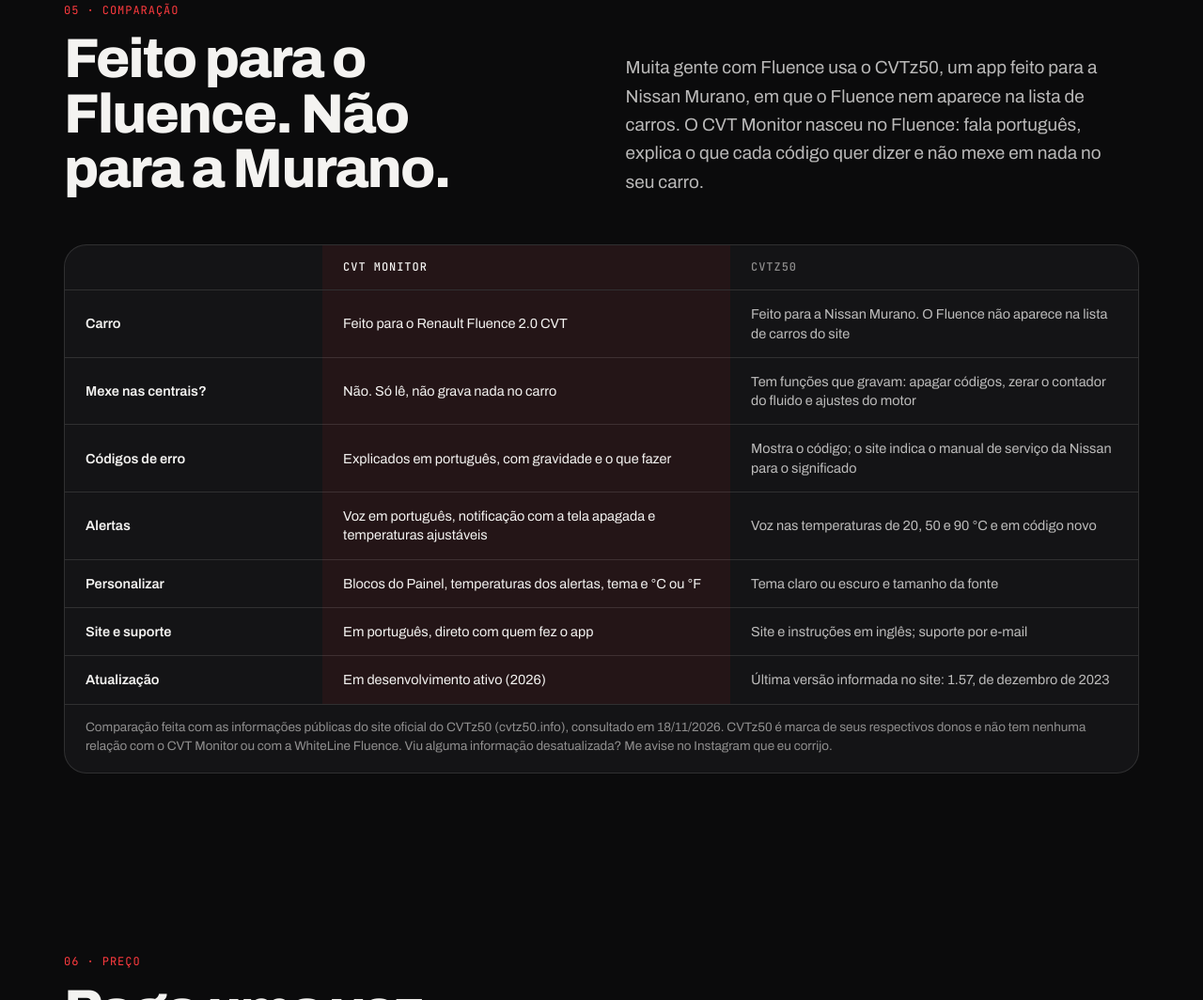
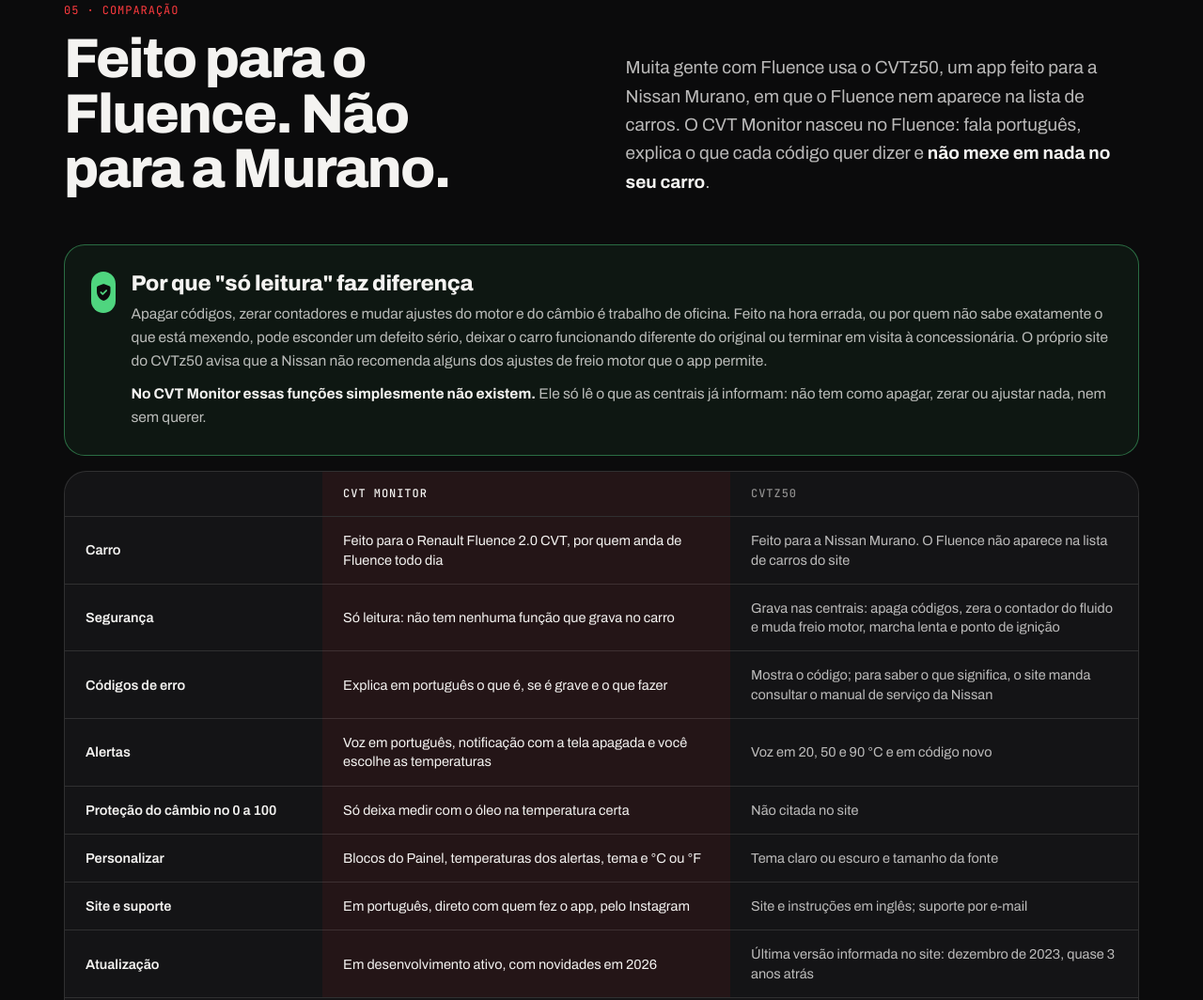
Before and after one commit to Wessel2007/whiteline_fluence, a plain HTML site: page site/cvt-monitor.html in a window 1280 px wide. Shown: the part 5327-6391 px from the top of the page at 94% size. Drawn offline with nearby package versions, Linux system fonts and the light colour scheme; a web font is replaced by a local one.

Commit message:
feat: comparação com o CVTz50 mais assertiva, com destaque para a segurança
- Quadro "Por que só leitura faz diferença": risco de apagar códigos e
  mudar ajustes sem conhecimento, e o aviso do próprio site do CVTz50 sobre
  ajustes de freio motor não recomendados pela Nissan
- Linhas novas e mais diretas: Segurança, Proteção do câmbio no 0 a 100 e
  "quase 3 anos" desde a última versão informada
- Continua só com fatos do site oficial, com fonte e data

Co-Authored-By: Claude Opus 5.5 <noreply@anthropic.com>

```diff
--- a/site/cvt-monitor.html
+++ b/site/cvt-monitor.html
@@ -26,7 +26,7 @@
 <link rel="preconnect" href="https://fonts.gstatic.com" crossorigin>
 <link href="https://fonts.googleapis.com/css2?family=Archivo:wdth,wght@62..125,400..900&family=Barlow+Condensed:ital,wght@1,800&family=JetBrains+Mono:wght@400;500;700&display=swap" rel="stylesheet">
 <!-- Ícones das telas do app: só os usados (a lista precisa ficar em ordem alfabética) -->
-<link href="https://fonts.googleapis.com/css2?family=Material+Symbols+Rounded:opsz,wght,FILL,GRAD@24,400,0..1,0&icon_names=ac_unit,battery_5_bar,bluetooth,bolt,calendar_month,check_circle,chevron_right,device_thermostat,error,info,local_fire_department,local_gas_station,monitor_heart,navigation,restart_alt,settings,settings_input_component,show_chart,signal_cellular_alt,speed,thermostat,timer,touch_app,tune,warning,water_drop&display=block" rel="stylesheet">
+<link href="https://fonts.googleapis.com/css2?family=Material+Symbols+Rounded:opsz,wght,FILL,GRAD@24,400,0..1,0&icon_names=ac_unit,battery_5_bar,bluetooth,bolt,calendar_month,check_circle,chevron_right,device_thermostat,error,info,local_fire_department,local_gas_station,monitor_heart,navigation,restart_alt,settings,settings_input_component,show_chart,signal_cellular_alt,speed,thermostat,timer,touch_app,tune,verified_user,warning,water_drop&display=block" rel="stylesheet">
 <style>
 :root{--bg:#0b0b0c;--bg2:#141416;--fg:#f4f3f1;--red:#e3262c;--red-hi:#ff3b3f;--red-dk:#c81e24;--line:rgba(244,243,241,.12);--muted:rgba(244,243,241,.75);--dim:rgba(244,243,241,.55);--mono:'JetBrains Mono',ui-monospace,monospace;
   /* cores do app (tema escuro do CVT Monitor) */
@@ -343,6 +343,13 @@ button{font-family:inherit}
 .wl-more-grid b{font-weight:800;font-stretch:110%;font-size:20px;letter-spacing:-.01em}
 .wl-more-grid p{margin:0;font-size:15px;line-height:1.55;color:var(--muted);text-wrap:pretty}
 /* Comparação com o CVTz50 */
+.wl-vs-why{display:flex;gap:16px;margin:0 0 16px;padding:clamp(20px,2.6vw,28px);border:1px solid rgba(79,213,127,.45);border-radius:22px;background:rgba(79,213,127,.06)}
+.wl-vs-why .ms{flex:none;width:44px;height:44px;border-radius:14px;background:var(--a-ok);color:#0b0b0c;display:flex;align-items:center;justify-content:center;font-variation-settings:'FILL' 1}
+.wl-vs-why b{display:block;font-weight:800;font-stretch:110%;font-size:clamp(19px,2vw,23px);letter-spacing:-.01em;margin-bottom:8px}
+.wl-vs-why p{margin:0 0 10px;font-size:15.5px;line-height:1.6;color:var(--muted);text-wrap:pretty}
+.wl-vs-why p:last-child{margin:0}
+.wl-vs-why strong{color:var(--fg)}
+@media (max-width:640px){.wl-vs-why{flex-direction:column;gap:12px}}
 .wl-plans.wl-vs table{min-width:0}
 .wl-plans.wl-vs col.c-feat{width:24%}
 .wl-plans.wl-vs td{text-align:left!important;font-size:14.5px}
@@ -887,7 +894,15 @@ button{font-family:inherit}
         <span class="wl-num wl-mono">05 · Comparação</span>
         <h2 class="wl-h2" id="comparar-t">Feito para o Fluence. Não para a Murano.</h2>
       </div>
-      <p data-reveal>Muita gente com Fluence usa o CVTz50, um app feito para a Nissan Murano, em que o Fluence nem aparece na lista de carros. O CVT Monitor nasceu no Fluence: fala português, explica o que cada código quer dizer e não mexe em nada no seu carro.</p>
+      <p data-reveal>Muita gente com Fluence usa o CVTz50, um app feito para a Nissan Murano, em que o Fluence nem aparece na lista de carros. O CVT Monitor nasceu no Fluence: fala português, explica o que cada código quer dizer e <strong style="color:var(--fg)">não mexe em nada no seu carro</strong>.</p>
+    </div>
+    <div class="wl-vs-why" data-reveal>
+      <span class="ms" aria-hidden="true">verified_user</span>
+      <div>
+        <b>Por que "só leitura" faz diferença</b>
+        <p>Apagar códigos, zerar contadores e mudar ajustes do motor e do câmbio é trabalho de oficina. Feito na hora errada, ou por quem não sabe exatamente o que está mexendo, pode esconder um defeito sério, deixar o carro funcionando diferente do original ou terminar em visita à concessionária. O próprio site do CVTz50 avisa que a Nissan não recomenda alguns dos ajustes de freio motor que o app permite.</p>
+        <p><strong>No CVT Monitor essas funções simplesmente não existem.</strong> Ele só lê o que as centrais já informam: não tem como apagar, zerar ou ajustar nada, nem sem querer.</p>
+      </div>
     </div>
     <div class="wl-plans wl-vs" data-reveal>
       <table>
@@ -897,13 +912,14 @@ button{font-family:inherit}
           <tr><th scope="col"></th><th scope="col" class="c-full">CVT Monitor</th><th scope="col">CVTz50</th></tr>
         </thead>
         <tbody>
-          <tr><td>Carro</td><td class="c-full">Feito para o Renault Fluence 2.0 CVT</td><td>Feito para a Nissan Murano. O Fluence não aparece na lista de carros do site</td></tr>
-          <tr><td>Mexe nas centrais?</td><td class="c-full">Não. Só lê, não grava nada no carro</td><td>Tem funções que gravam: apagar códigos, zerar o contador do fluido e ajustes do motor</td></tr>
-          <tr><td>Códigos de erro</td><td class="c-full">Explicados em português, com gravidade e o que fazer</td><td>Mostra o código; o site indica o manual de serviço da Nissan para o significado</td></tr>
-          <tr><td>Alertas</td><td class="c-full">Voz em português, notificação com a tela apagada e temperaturas ajustáveis</td><td>Voz nas temperaturas de 20, 50 e 90 °C e em código novo</td></tr>
+          <tr><td>Carro</td><td class="c-full">Feito para o Renault Fluence 2.0 CVT, por quem anda de Fluence todo dia</td><td>Feito para a Nissan Murano. O Fluence não aparece na lista de carros do site</td></tr>
+          <tr><td>Segurança</td><td class="c-full">Só leitura: não tem nenhuma função que grava no carro</td><td>Grava nas centrais: apaga códigos, zera o contador do fluido e muda freio motor, marcha lenta e ponto de ignição</td></tr>
+          <tr><td>Códigos de erro</td><td class="c-full">Explica em português o que é, se é grave e o que fazer</td><td>Mostra o código; para saber o que significa, o site manda consultar o manual de serviço da Nissan</td></tr>
+          <tr><td>Alertas</td><td class="c-full">Voz em português, notificação com a tela apagada e você escolhe as temperaturas</td><td>Voz em 20, 50 e 90 °C e em código novo</td></tr>
+          <tr><td>Proteção do câmbio no 0 a 100</td><td class="c-full">Só deixa medir com o óleo na temperatura certa</td><td>Não citada no site</td></tr>
           <tr><td>Personalizar</td><td class="c-full">Blocos do Painel, temperaturas dos alertas, tema e °C ou °F</td><td>Tema claro ou escuro e tamanho da fonte</td></tr>
-          <tr><td>Site e suporte</td><td class="c-full">Em português, direto com quem fez o app</td><td>Site e instruções em inglês; suporte por e-mail</td></tr>
-          <tr><td>Atualização</td><td class="c-full">Em desenvolvimento ativo (2026)</td><td>Última versão informada no site: 1.57, de dezembro de 2023</td></tr>
+          <tr><td>Site e suporte</td><td class="c-full">Em português, direto com quem fez o app, pelo Instagram</td><td>Site e instruções em inglês; suporte por e-mail</td></tr>
+          <tr><td>Atualização</td><td class="c-full">Em desenvolvimento ativo, com novidades em 2026</td><td>Última versão informada no site: dezembro de 2023, quase 3 anos atrás</td></tr>
         </tbody>
       </table>
       <p class="wl-plans-note">Comparação feita com as informações públicas do site oficial do CVTz50 (cvtz50.info), consultado em 18/11/2026. CVTz50 é marca de seus respectivos donos e não tem nenhuma relação com o CVT Monitor ou com a WhiteLine Fluence. Viu alguma informação desatualizada? Me avise no Instagram que eu corrijo.</p>
```
